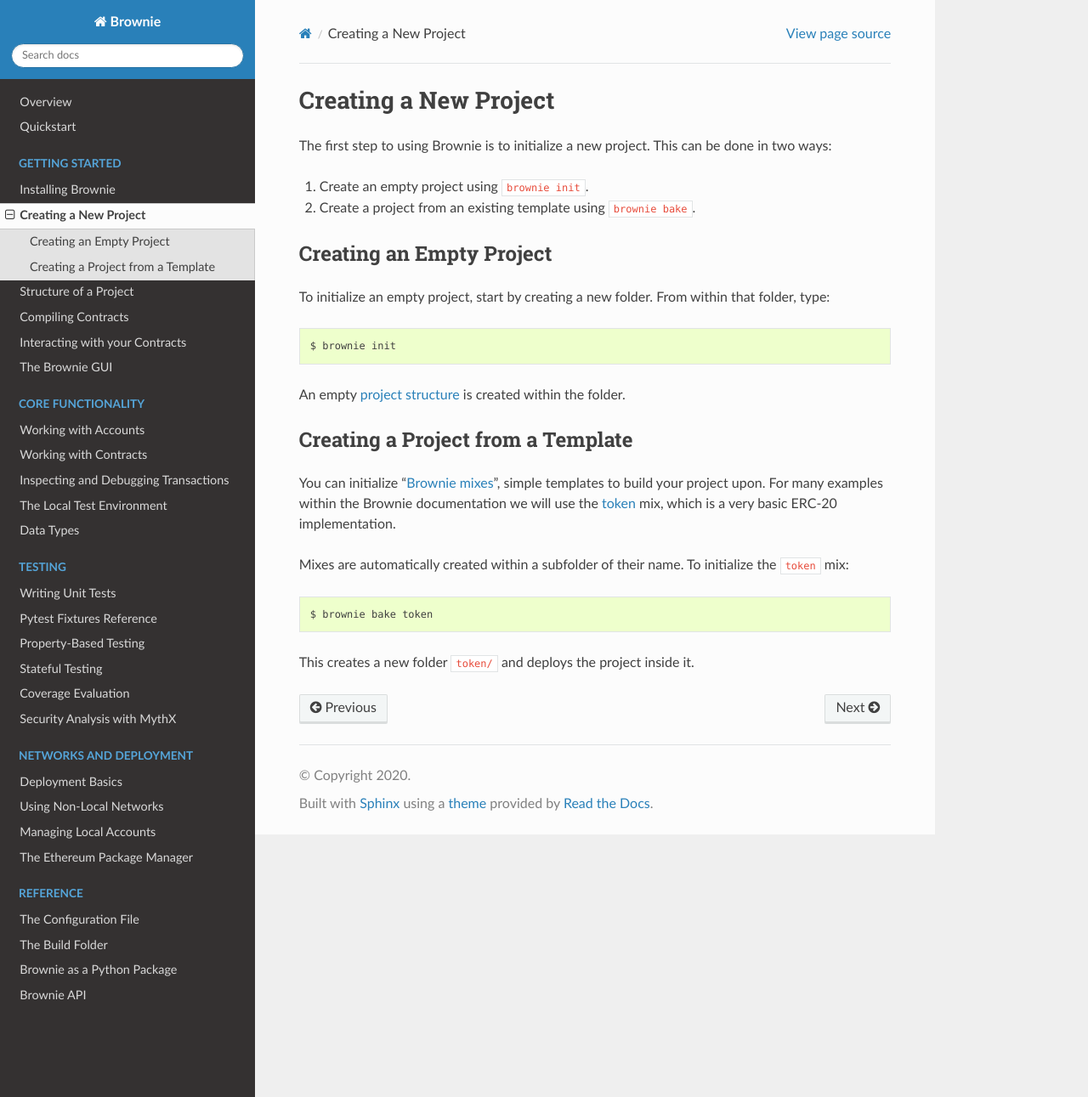
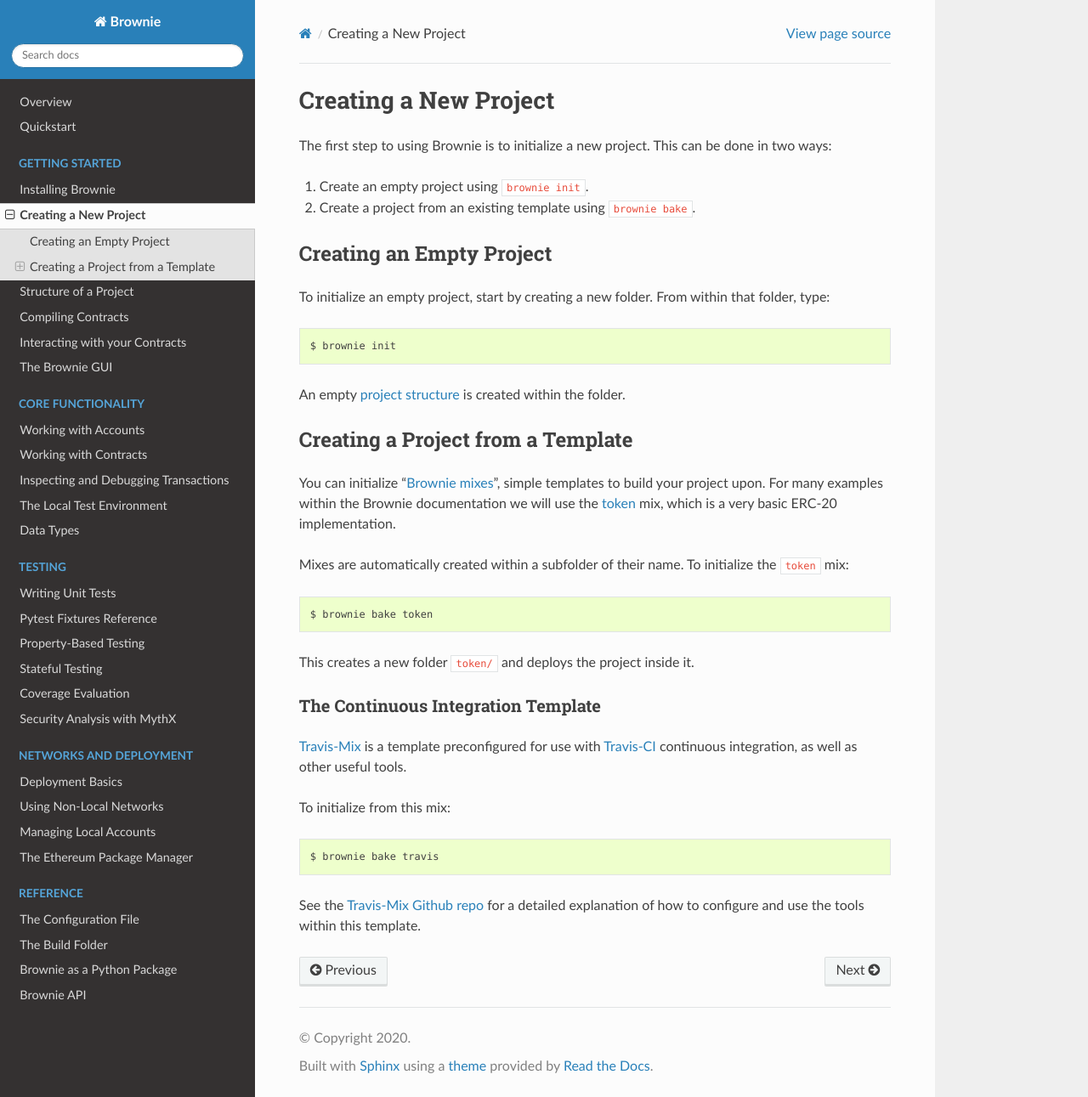
Before and after one commit to eth-brownie/brownie, a Sphinx documentation site: the page built from docs/init.rst, in a window 1280 px wide and 1291 px high. Shown: the whole window at 85% size. Built offline with Sphinx 7.4.7 and the Read the Docs theme 2.0.0, drawn with Linux system fonts in a browser that asks for light colours.

Commit message:
add travis-mix to init documentation

```diff
--- a/docs/init.rst
+++ b/docs/init.rst
@@ -32,3 +32,16 @@
     $ brownie bake token
 
 This creates a new folder ``token/`` and deploys the project inside it.
+
+The Continuous Integration Template
+-----------------------------------
+
+`Travis-Mix <https://github.com/brownie-mix/travis-mix>`_ is a template preconfigured for use with `Travis-CI <https://travis-ci.com/>`_ continuous integration, as well as other useful tools.
+
+To initialize from this mix:
+
+::
+
+    $ brownie bake travis
+
+See the `Travis-Mix Github repo <https://github.com/brownie-mix/travis-mix>`_ for a detailed explanation of how to configure and use the tools within this template.
```
